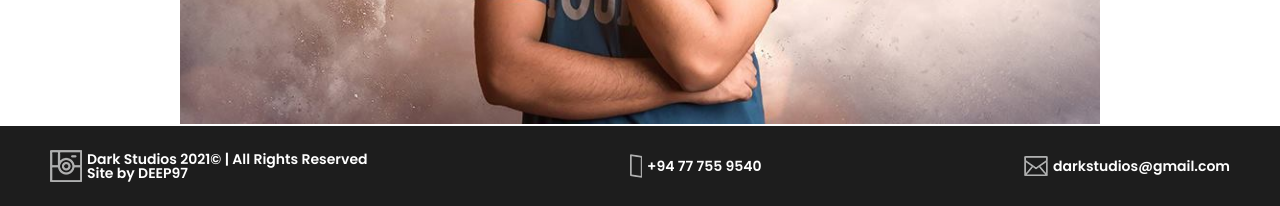
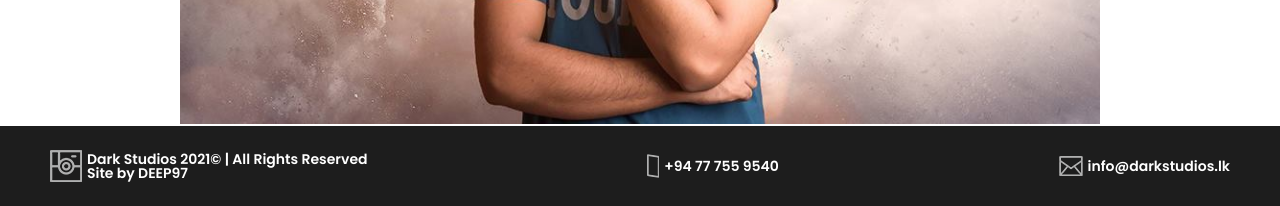
Before and after one commit to sandeepa97/darkStudios, a plain HTML site: page about-me.html in a window 1280 px wide. Shown: the part 594-800 px from the top of the page. Drawn offline with Linux system fonts and the light colour scheme.

Commit message:
dark studios 2021 update 1

```diff
--- a/about-me.html
+++ b/about-me.html
@@ -254,7 +254,7 @@
                         <!-- Single Footer Content -->
                         <div class="single-footer-content">
                             <img src="img/core-img/envelope-2.png" alt="">
-                            <a href="mailto:darkstudios@gmail.com?Subject=Hello%20Dark" target="_top"">darkstudios@gmail.com</a>
+                            <a href="mailto:info@darkstudios.lk?Subject=Hello%20Dark" target="_top">info@darkstudios.lk</a>
                         </div>
                     </div>
                 </div>
```
Also changed, not shown: blog.html (+1 -1 lines), contact.html (+1 -1 lines), portfolio.html (+1 -1 lines).
